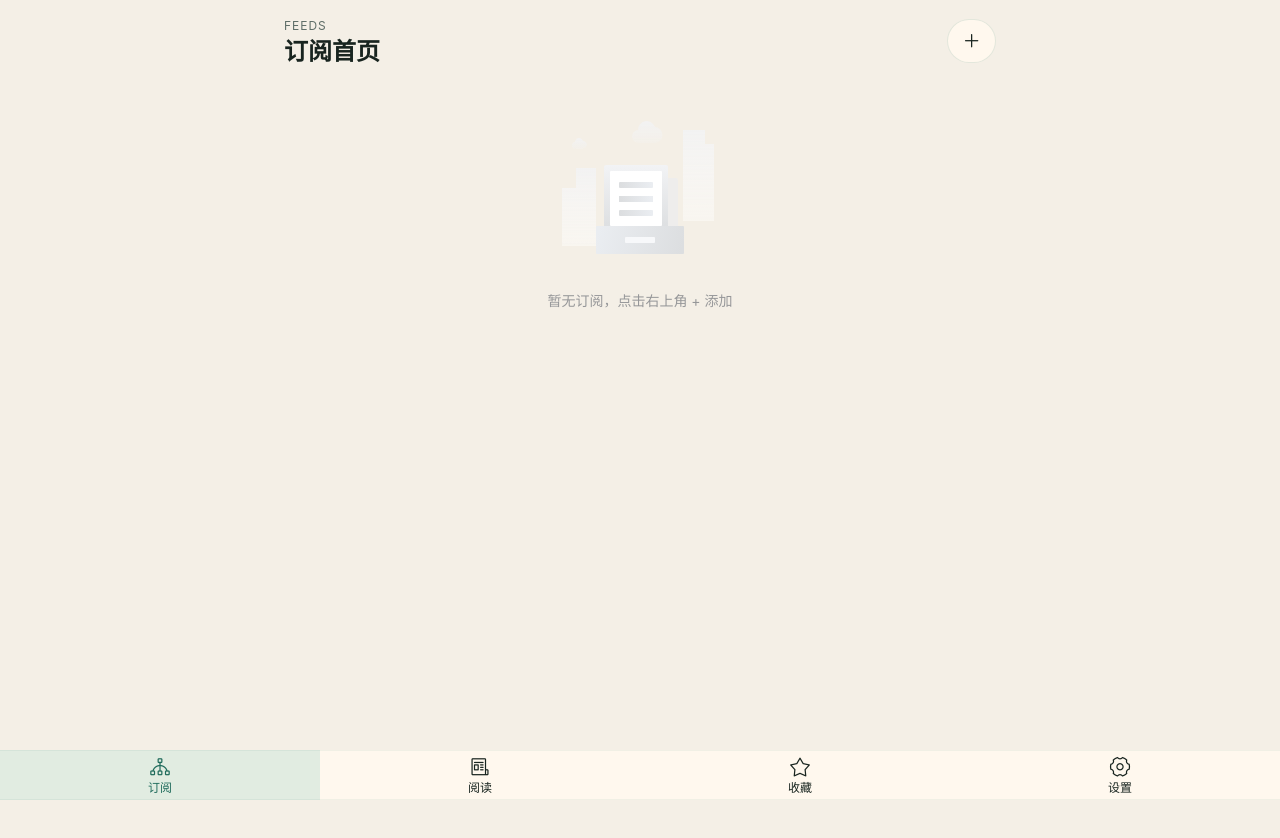
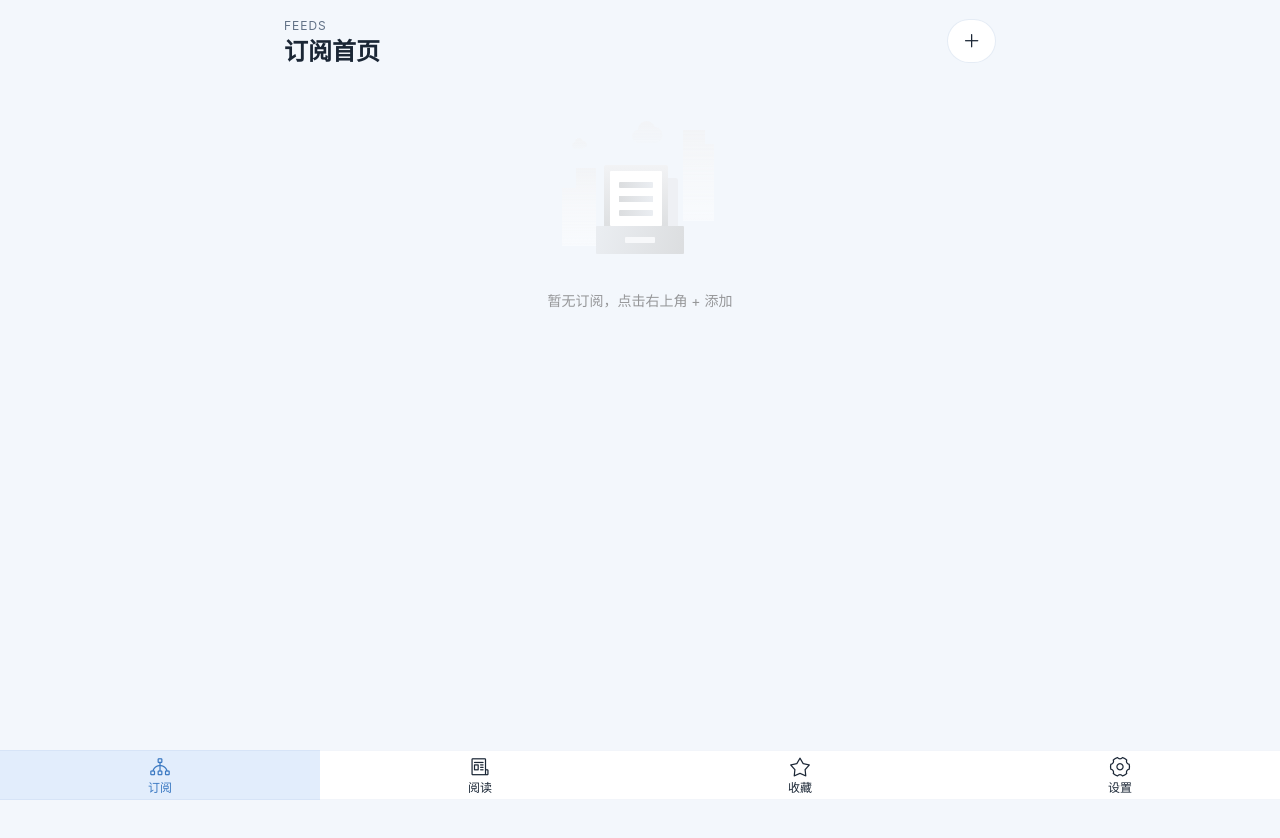
Before and after one commit to geesun/LeafReader, a Vue app: page / in a window 1280 px wide. Shown: the top 838 px of the page. Built offline with nearby package versions, Linux system fonts and the light colour scheme.

Commit message:
feat(theme): make light theme blue-toned, unread badge blue, remove green. 全局白色主题由偏绿转偏蓝，首页未读角标改为淡蓝底

```diff
--- a/src/styles.css
+++ b/src/styles.css
@@ -1,20 +1,24 @@
 :root {
-  --bg: #f4efe6;
-  --bg-elevated: rgba(255, 250, 242, 0.88);
-  --bg-elevated-strong: rgba(255, 248, 238, 0.98);
-  --border: rgba(31, 107, 91, 0.12);
-  --text: #18241f;
-  --muted: #5f6e68;
-  --text-placeholder: #b0bdb8;
-  --accent: #1f6b5b;
-  --accent-soft: #dbe9df;
-  --warm: #f3b562;
+  --bg: #f3f7fc;
+  --bg-elevated: rgba(255, 255, 255, 0.88);
+  --bg-elevated-strong: rgba(255, 255, 255, 0.98);
+  --border: rgba(72, 119, 186, 0.14);
+  --text: #1a2635;
+  --muted: #627287;
+  --text-placeholder: #a9b8ca;
+  --accent: #3a78c2;
+  --accent-soft: #dceafc;
+  --warm: #9cc8f5;
+  --badge-bg: #d9ebff;
+  --badge-text: #24568d;
+  --shadow-color: rgba(21, 39, 68, 0.08);
+  --surface-overlay: rgba(243, 247, 252, 0.96);
   --reader-font-size: 16px;
   color-scheme: light;
   font-family: "Avenir Next", "PingFang SC", "Hiragino Sans GB", sans-serif;
   background:
-    radial-gradient(circle at top right, rgba(243, 181, 98, 0.25), transparent 32%),
-    linear-gradient(180deg, #f7f2e9 0%, #f1ebe0 100%);
+    radial-gradient(circle at top right, rgba(148, 197, 255, 0.26), transparent 34%),
+    linear-gradient(180deg, #f7fbff 0%, #eef4fb 100%);
   color: var(--text);
 }
 
@@ -29,6 +33,10 @@
   --accent: #72b4a5;
   --accent-soft: rgba(114, 180, 165, 0.14);
   --warm: #e1a24e;
+  --badge-bg: rgba(114, 180, 165, 0.22);
+  --badge-text: #eaf6f2;
+  --shadow-color: rgba(0, 0, 0, 0.22);
+  --surface-overlay: rgba(15, 20, 18, 0.96);
   color-scheme: dark;
   background:
     radial-gradient(circle at top right, rgba(225, 162, 78, 0.18), transparent 28%),
@@ -144,7 +152,7 @@ a {
   border: 1px solid var(--border);
   border-radius: 20px;
   background: var(--bg-elevated);
-  box-shadow: 0 10px 28px rgba(18, 25, 22, 0.06);
+  box-shadow: 0 10px 28px var(--shadow-color);
   backdrop-filter: blur(12px);
 }
 
@@ -224,7 +232,7 @@ a {
   border: 1px solid var(--border);
   border-radius: 22px;
   background: var(--bg-elevated);
-  box-shadow: 0 14px 40px rgba(18, 25, 22, 0.06);
+  box-shadow: 0 14px 40px var(--shadow-color);
   backdrop-filter: blur(12px);
 }
 
@@ -310,8 +318,8 @@ a {
   gap: 0;
   padding: 10px 8px calc(10px + env(safe-area-inset-bottom));
   border-top: 1px solid var(--border);
-  background: rgba(244, 239, 230, 0.96);
-  box-shadow: 0 -10px 28px rgba(18, 25, 22, 0.08);
+  background: var(--surface-overlay);
+  box-shadow: 0 -10px 28px var(--shadow-color);
   backdrop-filter: blur(14px);
 }
 
@@ -370,7 +378,7 @@ a {
   width: 52px;
   height: 52px;
   border-radius: 18px;
-  background: linear-gradient(135deg, var(--accent-soft), rgba(243, 181, 98, 0.22));
+  background: linear-gradient(135deg, var(--accent-soft), color-mix(in srgb, var(--accent) 18%, white));
   color: var(--accent);
   font-size: 22px;
   font-weight: 700;
@@ -420,8 +428,8 @@ a {
   min-width: 22px;
   padding: 2px 6px;
   border-radius: 999px;
-  background: var(--warm);
-  color: #101614;
+  background: var(--badge-bg);
+  color: var(--badge-text);
   font-size: 11px;
   font-weight: 700;
 }
@@ -632,7 +640,7 @@ a {
 
 .van-cell-group--inset {
   overflow: hidden;
-  box-shadow: 0 14px 40px rgba(18, 25, 22, 0.06);
+  box-shadow: 0 14px 40px var(--shadow-color);
 }
 
 .van-cell::after,
@@ -709,7 +717,7 @@ a {
 }
 
 :root[data-theme='dark'] .bulk-toolbar {
-  background: rgba(15, 20, 18, 0.96);
+  background: var(--surface-overlay);
 }
 
 .van-tabbar {
```
